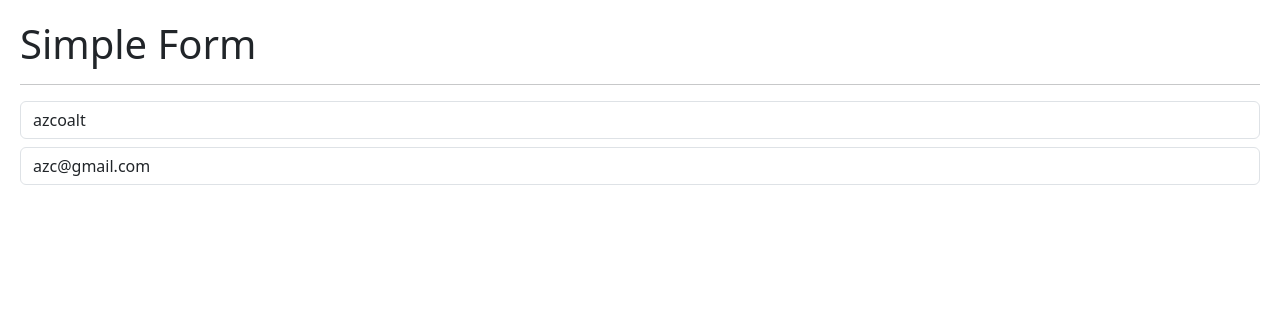
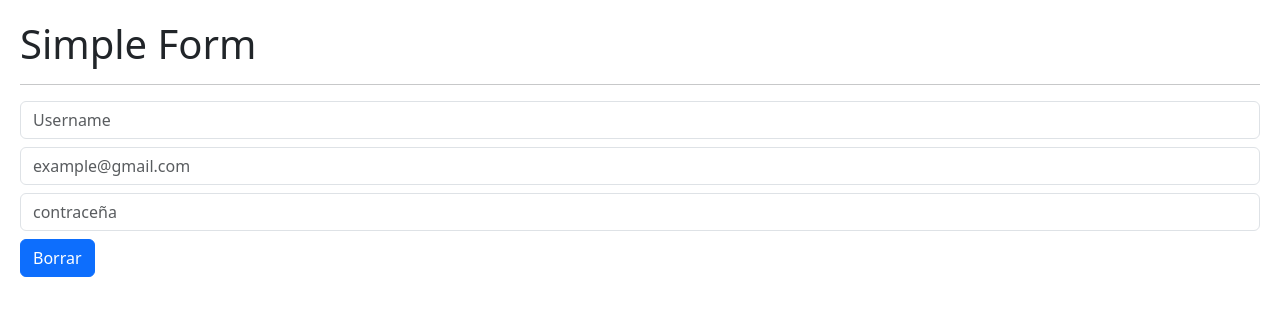
Before and after one commit to Azcoalt/hooks-react, a React (Vite) app: page / in a window 1280 px wide. Shown: the top 316 px of the page. Built offline with nearby package versions, Linux system fonts and the light colour scheme.

Commit message:
custom hook form

```diff
--- a/src/02-useEffect/FormWhitCostomHook.jsx
+++ b/src/02-useEffect/FormWhitCostomHook.jsx
@@ -1,23 +1,16 @@
 import { useEffect } from "react";
-import { useState } from "react"
+import { useForm } from "../hooks/useForm";
 import { Message } from "./Message";
 
 export const FormWhitCostomHook = () =>{
 
-    const [formState, setFormState] = useState({
-        username:'azcoalt',
-        email:'azc@gmail.com'
+    const {formState,onInputChange,onResetForm} = useForm({
+        username:'',
+        email:'',
+        password:''
     });
 
-    const {username,email} = formState;
-
-    const onInputChange = ({target}) =>{
-        const {name,value } = target
-        setFormState({
-            ...formState,
-            [name]:value
-        });
-    }
+    const {username,email,password} = formState;
 
     useEffect(() => {
         //console.log("useEfect call");
@@ -56,9 +49,16 @@
                 onChange={onInputChange}
             />
 
-            {
-                (username === 'azcoalt2') && <Message/>
-            }
+            <input
+                type="password"
+                className="form-control mt-2"
+                placeholder="contraceña"
+                name="password"
+                value={password}
+                onChange={onInputChange}
+            />
+
+            <button onClick={onResetForm} className="btn btn-primary mt-2">Borrar</button>
         </>
     )
 }
--- /dev/null
+++ b/src/hooks/useForm.js
@@ -0,0 +1,25 @@
+import { useState } from "react";
+
+export const useForm = (initialForm = {}) => {
+    const [formState, setFormState] = useState(initialForm);
+
+   // const {username,email,password} = formState;
+
+    const onInputChange = ({target}) =>{
+        const {name,value } = target
+        setFormState({
+            ...formState,
+            [name]:value
+        });
+    }
+
+    const onResetForm = () =>{
+        setFormState(initialForm);
+    }
+
+    return {
+        formState,
+        onInputChange,
+        onResetForm
+    };
+}
--- a/src/main.jsx
+++ b/src/main.jsx
@@ -1,13 +1,14 @@
 import React from 'react';
 import ReactDOM from 'react-dom/client';
+import { FormWhitCostomHook } from './02-useEffect/FormWhitCostomHook';
 //import { CounterApp } from './01-useState/CounterApp';
 //import { CounterWithCustomHook } from './01-useState/CounterWithCustomHook';
-import { SimpleForm } from './02-useEffect/simpleForm';
+//import { SimpleForm } from './02-useEffect/simpleForm';
 //import { HooksApp } from './HooksApp';
 import './index.css';
 
 ReactDOM.createRoot(document.getElementById('root')).render(
   <React.StrictMode>
-    < SimpleForm />
+    < FormWhitCostomHook />
   </React.StrictMode>
 )
```
